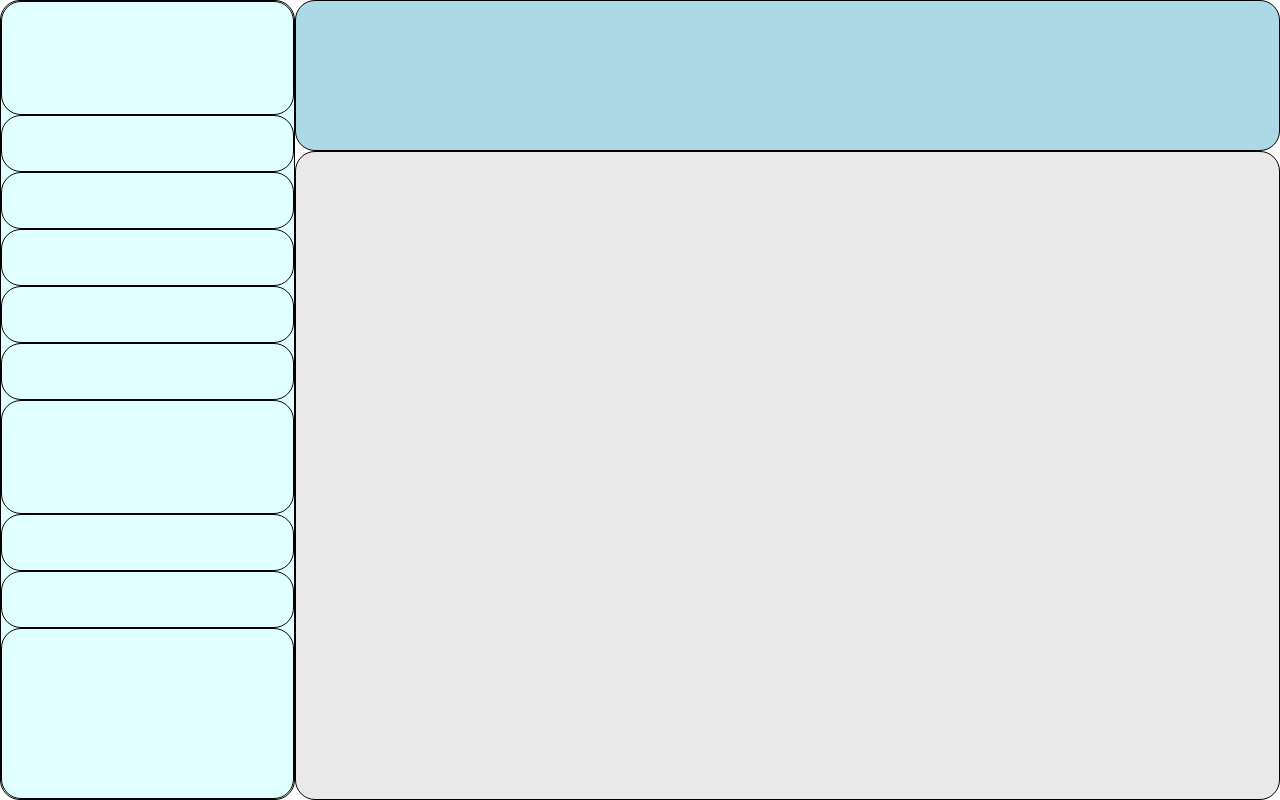
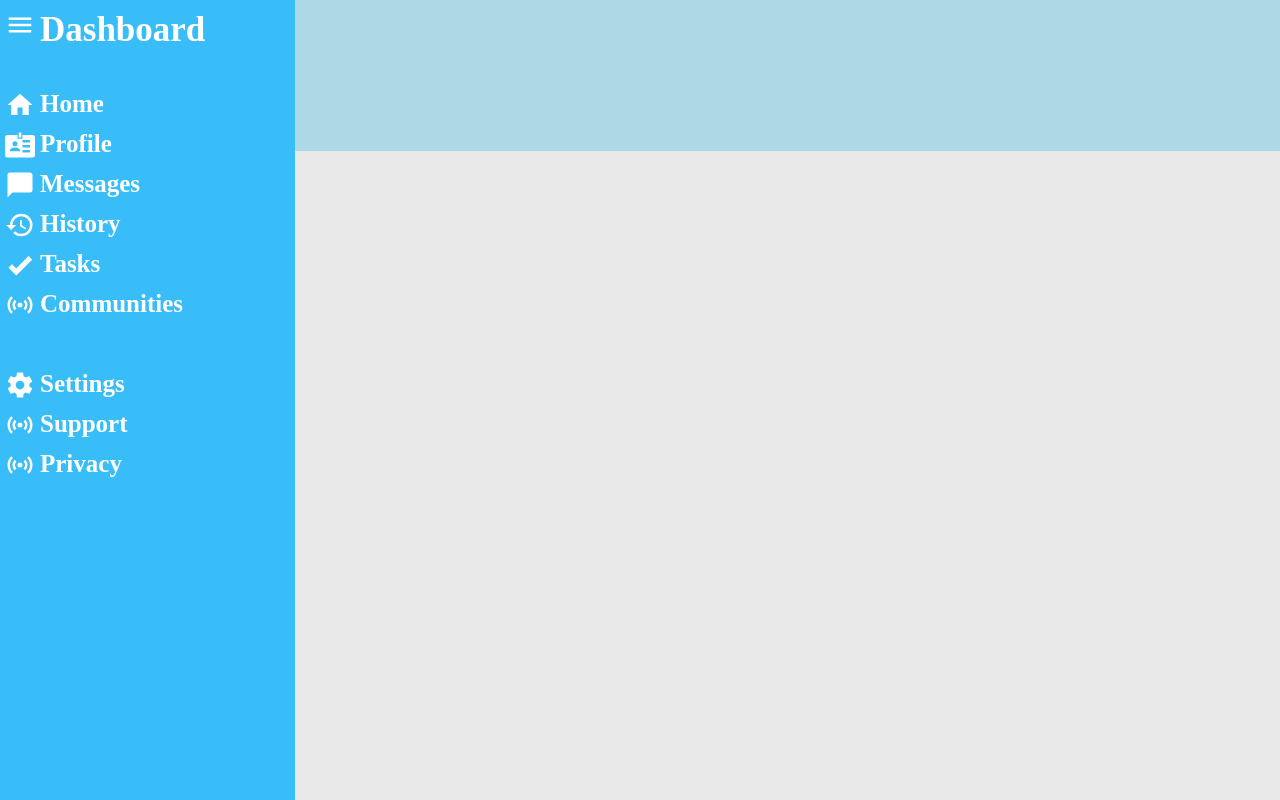
Before and after one commit to AlexHarshbarger/Admin-Dashboard, a plain HTML site: page index.html in a window 1280 px wide. Drawn offline with Linux system fonts and the light colour scheme.

Commit message:
sidebar work

```diff
--- a/index.html
+++ b/index.html
@@ -14,16 +14,16 @@
 
         </div>
         <div class="sidebar">
-            <div class="header-dashboard"></div>
-            <div class="home"></div>
-            <div class="profile"></div>
-            <div class="messages"></div>
-            <div class="history"></div>
-            <div class="tasks"></div>
-            <div class="communities"></div>
-            <div class="settings"></div>
-            <div class="support"></div>
-            <div class="privacy"></div>
+            <a href="#" class="header-dashboard"><svg id="icon-dashboard" viewBox="0 0 24 24"><path d="M3,6H21V8H3V6M3,11H21V13H3V11M3,16H21V18H3V16Z"></svg>Dashboard</a>
+            <a href="#" class="home"><svg id="icon-home" viewBox="0 0 24 24"><path d="M10,20V14H14V20H19V12H22L12,3L2,12H5V20H10Z"></svg>Home</a>
+            <a href="#" class="profile"><svg id="icon-profile" viewBox="0 0 24 24"><path d="M22,4H14V7H10V4H2A2,2 0 0,0 0,6V20A2,2 0 0,0 2,22H22A2,2 0 0,0 24,20V6A2,2 0 0,0 22,4M8,9A2,2 0 0,1 10,11A2,2 0 0,1 8,13A2,2 0 0,1 6,11A2,2 0 0,1 8,9M12,17H4V16C4,14.67 6.67,14 8,14C9.33,14 12,14.67 12,16V17M20,18H14V16H20V18M20,14H14V12H20V14M20,10H14V8H20V10M13,6H11V2H13V6Z"></svg>Profile</a>
+            <a href="#" class="messages"><svg id="icon-messages" viewBox="0 0 24 24"><path d="M20,2H4A2,2 0 0,0 2,4V22L6,18H20A2,2 0 0,0 22,16V4C22,2.89 21.1,2 20,2Z"></svg>Messages</a>
+            <a href="#" class="history"><svg id="icon-history" viewBox="0 0 24 24"><path d="M13.5,8H12V13L16.28,15.54L17,14.33L13.5,12.25V8M13,3A9,9 0 0,0 4,12H1L4.96,16.03L9,12H6A7,7 0 0,1 13,5A7,7 0 0,1 20,12A7,7 0 0,1 13,19C11.07,19 9.32,18.21 8.06,16.94L6.64,18.36C8.27,20 10.5,21 13,21A9,9 0 0,0 22,12A9,9 0 0,0 13,3"></svg>History</a>
+            <a href="#" class="tasks"><svg id="icon-dashboard" viewBox="0 0 24 24"><path d="M9,20.42L2.79,14.21L5.62,11.38L9,14.77L18.88,4.88L21.71,7.71L9,20.42Z"></svg>Tasks</a>
+            <a href="#" class="communities"><svg id="icon-dashboard" viewBox="0 0 24 24"><path d="M4.93,4.93C3.12,6.74 2,9.24 2,12C2,14.76 3.12,17.26 4.93,19.07L6.34,17.66C4.89,16.22 4,14.22 4,12C4,9.79 4.89,7.78 6.34,6.34L4.93,4.93M19.07,4.93L17.66,6.34C19.11,7.78 20,9.79 20,12C20,14.22 19.11,16.22 17.66,17.66L19.07,19.07C20.88,17.26 22,14.76 22,12C22,9.24 20.88,6.74 19.07,4.93M7.76,7.76C6.67,8.85 6,10.35 6,12C6,13.65 6.67,15.15 7.76,16.24L9.17,14.83C8.45,14.11 8,13.11 8,12C8,10.89 8.45,9.89 9.17,9.17L7.76,7.76M16.24,7.76L14.83,9.17C15.55,9.89 16,10.89 16,12C16,13.11 15.55,14.11 14.83,14.83L16.24,16.24C17.33,15.15 18,13.65 18,12C18,10.35 17.33,8.85 16.24,7.76M12,10A2,2 0 0,0 10,12A2,2 0 0,0 12,14A2,2 0 0,0 14,12A2,2 0 0,0 12,10Z"></svg>Communities</a>
+            <a href="#" class="settings"><svg id="icon-dashboard" viewBox="0 0 24 24"><path d="M12,15.5A3.5,3.5 0 0,1 8.5,12A3.5,3.5 0 0,1 12,8.5A3.5,3.5 0 0,1 15.5,12A3.5,3.5 0 0,1 12,15.5M19.43,12.97C19.47,12.65 19.5,12.33 19.5,12C19.5,11.67 19.47,11.34 19.43,11L21.54,9.37C21.73,9.22 21.78,8.95 21.66,8.73L19.66,5.27C19.54,5.05 19.27,4.96 19.05,5.05L16.56,6.05C16.04,5.66 15.5,5.32 14.87,5.07L14.5,2.42C14.46,2.18 14.25,2 14,2H10C9.75,2 9.54,2.18 9.5,2.42L9.13,5.07C8.5,5.32 7.96,5.66 7.44,6.05L4.95,5.05C4.73,4.96 4.46,5.05 4.34,5.27L2.34,8.73C2.21,8.95 2.27,9.22 2.46,9.37L4.57,11C4.53,11.34 4.5,11.67 4.5,12C4.5,12.33 4.53,12.65 4.57,12.97L2.46,14.63C2.27,14.78 2.21,15.05 2.34,15.27L4.34,18.73C4.46,18.95 4.73,19.03 4.95,18.95L7.44,17.94C7.96,18.34 8.5,18.68 9.13,18.93L9.5,21.58C9.54,21.82 9.75,22 10,22H14C14.25,22 14.46,21.82 14.5,21.58L14.87,18.93C15.5,18.67 16.04,18.34 16.56,17.94L19.05,18.95C19.27,19.03 19.54,18.95 19.66,18.73L21.66,15.27C21.78,15.05 21.73,14.78 21.54,14.63L19.43,12.97Z"></svg>Settings</a>
+            <a href="#" class="support"><svg id="icon-dashboard" viewBox="0 0 24 24"><path d="M4.93,4.93C3.12,6.74 2,9.24 2,12C2,14.76 3.12,17.26 4.93,19.07L6.34,17.66C4.89,16.22 4,14.22 4,12C4,9.79 4.89,7.78 6.34,6.34L4.93,4.93M19.07,4.93L17.66,6.34C19.11,7.78 20,9.79 20,12C20,14.22 19.11,16.22 17.66,17.66L19.07,19.07C20.88,17.26 22,14.76 22,12C22,9.24 20.88,6.74 19.07,4.93M7.76,7.76C6.67,8.85 6,10.35 6,12C6,13.65 6.67,15.15 7.76,16.24L9.17,14.83C8.45,14.11 8,13.11 8,12C8,10.89 8.45,9.89 9.17,9.17L7.76,7.76M16.24,7.76L14.83,9.17C15.55,9.89 16,10.89 16,12C16,13.11 15.55,14.11 14.83,14.83L16.24,16.24C17.33,15.15 18,13.65 18,12C18,10.35 17.33,8.85 16.24,7.76M12,10A2,2 0 0,0 10,12A2,2 0 0,0 12,14A2,2 0 0,0 14,12A2,2 0 0,0 12,10Z"></svg>Support</a>
+            <a href="#" class="privacy"><svg id="icon-dashboard" viewBox="0 0 24 24"><path d="M4.93,4.93C3.12,6.74 2,9.24 2,12C2,14.76 3.12,17.26 4.93,19.07L6.34,17.66C4.89,16.22 4,14.22 4,12C4,9.79 4.89,7.78 6.34,6.34L4.93,4.93M19.07,4.93L17.66,6.34C19.11,7.78 20,9.79 20,12C20,14.22 19.11,16.22 17.66,17.66L19.07,19.07C20.88,17.26 22,14.76 22,12C22,9.24 20.88,6.74 19.07,4.93M7.76,7.76C6.67,8.85 6,10.35 6,12C6,13.65 6.67,15.15 7.76,16.24L9.17,14.83C8.45,14.11 8,13.11 8,12C8,10.89 8.45,9.89 9.17,9.17L7.76,7.76M16.24,7.76L14.83,9.17C15.55,9.89 16,10.89 16,12C16,13.11 15.55,14.11 14.83,14.83L16.24,16.24C17.33,15.15 18,13.65 18,12C18,10.35 17.33,8.85 16.24,7.76M12,10A2,2 0 0,0 10,12A2,2 0 0,0 12,14A2,2 0 0,0 14,12A2,2 0 0,0 12,10Z"></svg>Privacy</a>
         </div>
         <div class="main-body">
 
--- a/styles.css
+++ b/styles.css
@@ -17,31 +17,42 @@ body {
 }
 
 .sidebar {
-    border-radius: 20px;
     grid-area: side;
     display: inline-grid;
-    border: 1px solid black;
-    background-color: lightcyan;
-    grid-template-columns: ;
-    grid-template-rows: 2fr repeat(5, 1fr) 2fr repeat(2, 1fr) 3fr;
+    background-color: white;
+    grid-template-rows: 2fr repeat(5, 1fr) 2fr repeat(2, 1fr) 9fr;
 }
 
 .header {
     display: grid;
-    border-radius: 20px;
     grid-area: head;
-    border: 1px solid black;
     background-color: lightblue
 }
 
 .main-body {
-    border-radius: 20px;
     grid-area: main;
-    border: 1px solid black;
     background-color: rgba(211, 211, 211, 0.5);
 }
 
-.sidebar > div {
-    border: 1px solid black;
-    border-radius: 20px;
+.sidebar > a {
+    background-color: #38bdf8;
+    color: white;
+    font-size: 25px;
+    display: flex;
+    justify-content: left;
+    font-weight: bold;
+    padding-top: 10px;
+    text-decoration: none;
 }
+
+svg {
+    margin-left: 5px;
+    margin-right: 5px;
+    width: 30px;
+    height: 30px;
+    fill: white;
+}
+
+a:hover {
+    font-size: 35px;
+}
```
